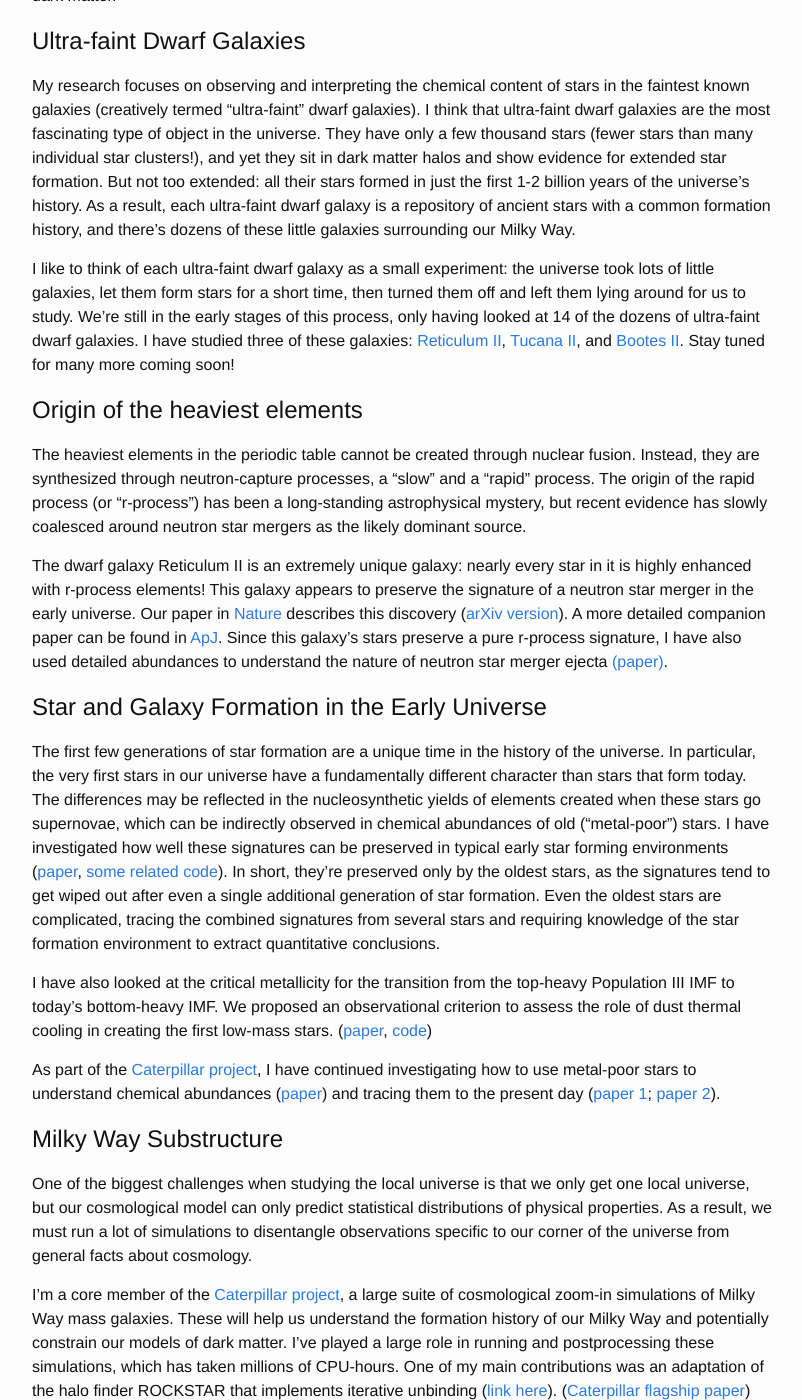
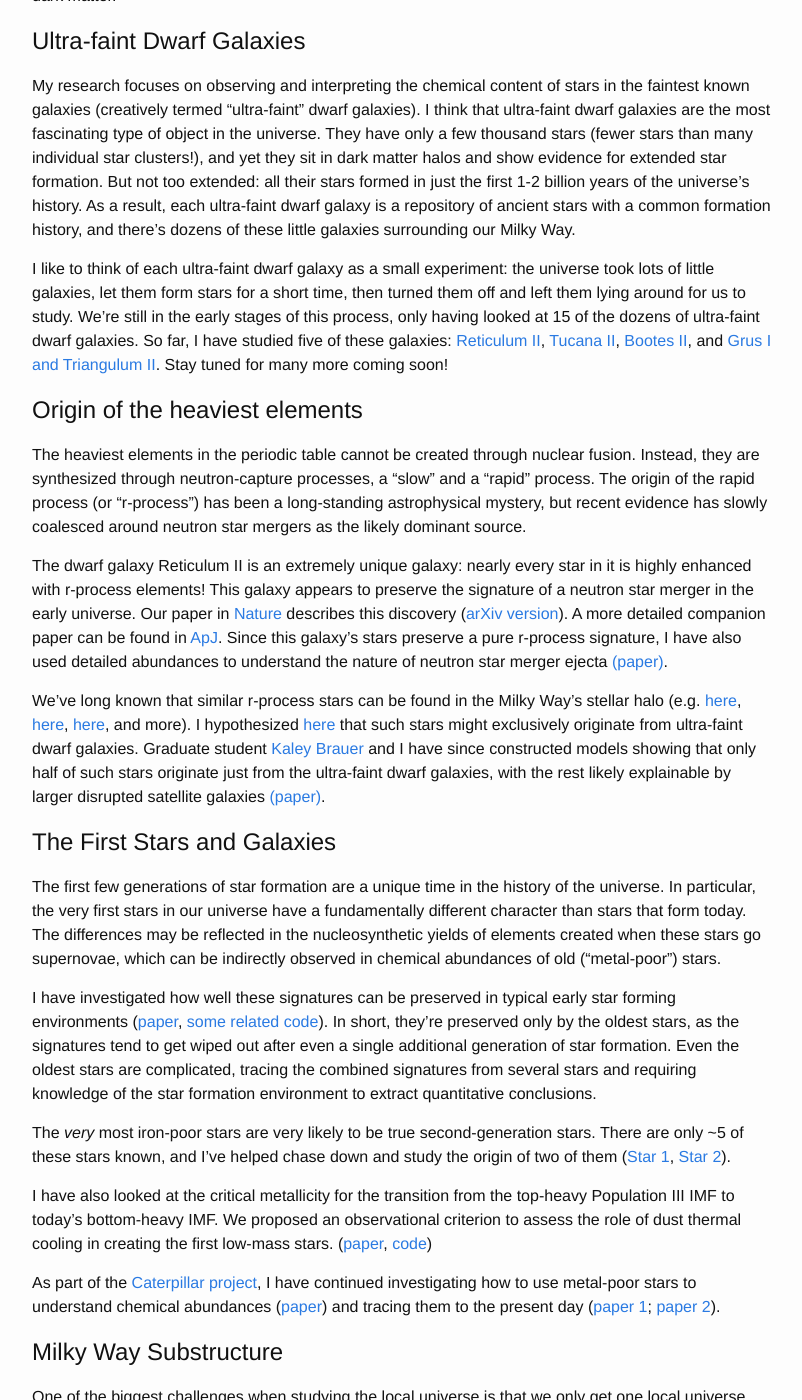
Before and after one commit to alexji/alexji.github.io, a Jekyll site: the page built from research_interests.md, in a window 1280 px wide and 1400 px high, scrolled down 300 px. Shown: the whole window, without its empty margins (238-1040 px from the left). Built offline with Jekyll 4.4.1, drawn with Linux system fonts in a browser that asks for light colours.

Commit message:
Updates after summer 2018

```diff
--- a/research_interests.md
+++ b/research_interests.md
@@ -19,8 +19,8 @@ dozens of these little galaxies surrounding our Milky Way.
 
 I like to think of each ultra-faint dwarf galaxy as a small experiment:
 the universe took lots of little galaxies, let them form stars for a short time, then turned them off and left them lying around for us to study.
-We're still in the early stages of this process, only having looked at 14 of the dozens of ultra-faint dwarf galaxies.
-I have studied three of these galaxies: [Reticulum II](https://www.nature.com/articles/nature17425), [Tucana II](https://arxiv.org/abs/1609.02915), and [Bootes II](https://arxiv.org/abs/1510.07632).
+We're still in the early stages of this process, only having looked at 15 of the dozens of ultra-faint dwarf galaxies.
+So far, I have studied five of these galaxies: [Reticulum II](https://www.nature.com/articles/nature17425), [Tucana II](https://arxiv.org/abs/1609.02915), [Bootes II](https://arxiv.org/abs/1510.07632), and [Grus I and Triangulum II](https://arxiv.org/abs/1809.02182).
 Stay tuned for many more coming soon!
 
 # Origin of the heaviest elements
@@ -33,10 +33,17 @@ Our paper in [Nature](https://www.nature.com/articles/nature17425) describes thi
 A more detailed companion paper can be found in [ApJ](https://arxiv.org/abs/1607.07447).
 Since this galaxy's stars preserve a pure r-process signature, I have also used detailed abundances to understand the nature of neutron star merger ejecta [(paper)](https://arxiv.org/abs/1802.07272).
 
-# Star and Galaxy Formation in the Early Universe
+We've long known that similar r-process stars can be found in the Milky Way's stellar halo (e.g. [here](https://arxiv.org/abs/1706.02934), [here](https://arxiv.org/abs/1806.00645), [here](https://arxiv.org/abs/1807.03734), and more).
+I hypothesized [here](https://arxiv.org/abs/1607.07447) that such stars might exclusively originate from ultra-faint dwarf galaxies.
+Graduate student [Kaley Brauer](http://www.mit.edu/~kbrauer/) and I have since constructed models showing that only half of such stars originate just from the ultra-faint dwarf galaxies, with the rest likely explainable by larger disrupted satellite galaxies [(paper)](https://arxiv.org/abs/1809.05539).
+
+# The First Stars and Galaxies
 
 The first few generations of star formation are a unique time in the history of the universe. In particular, the very first stars in our universe have a fundamentally different character than stars that form today. The differences may be reflected in the nucleosynthetic yields of elements created when these stars go supernovae, which can be indirectly observed in chemical abundances of old ("metal-poor") stars.
+
 I have investigated how well these signatures can be preserved in typical early star forming environments ([paper](https://arxiv.org/abs/1508.06137), [some related code](https://github.com/alexji/SN_model)). In short, they’re preserved only by the oldest stars, as the signatures tend to get wiped out after even a single additional generation of star formation. Even the oldest stars are complicated, tracing the combined signatures from several stars and requiring knowledge of the star formation environment to extract quantitative conclusions.
+
+The _very_ most iron-poor stars are very likely to be true second-generation stars. There are only ~5 of these stars known, and I've helped chase down and study the origin of two of them ([Star 1](https://arxiv.org/abs/1507.01973), [Star 2](https://arxiv.org/abs/1810.01228)).
 
 I have also looked at the critical metallicity for the transition from the top-heavy Population III IMF to today’s bottom-heavy IMF. We proposed an observational criterion to assess the role of dust thermal cooling in creating the first low-mass stars. ([paper](https://arxiv.org/abs/1307.2239), [code](https://github.com/alexji/dust))
 
```
Also changed, not shown: about.md (+4 -3 lines), 1 other file.
